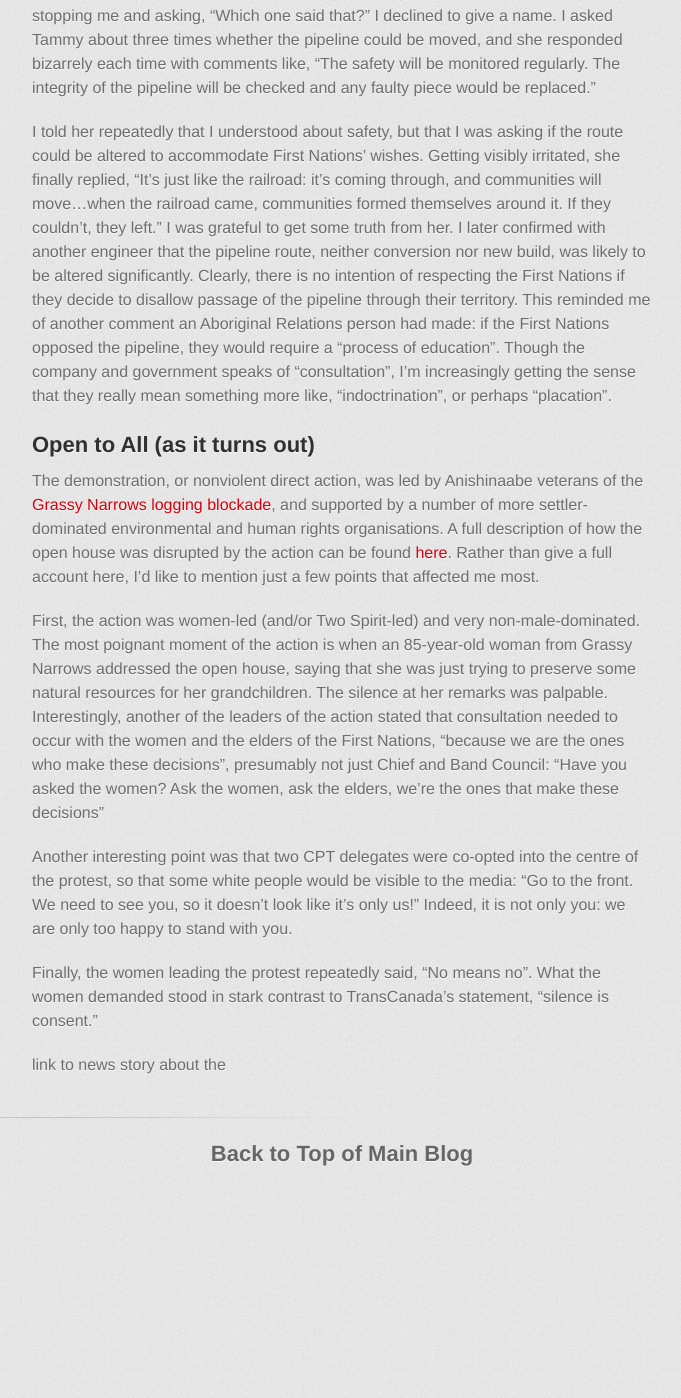
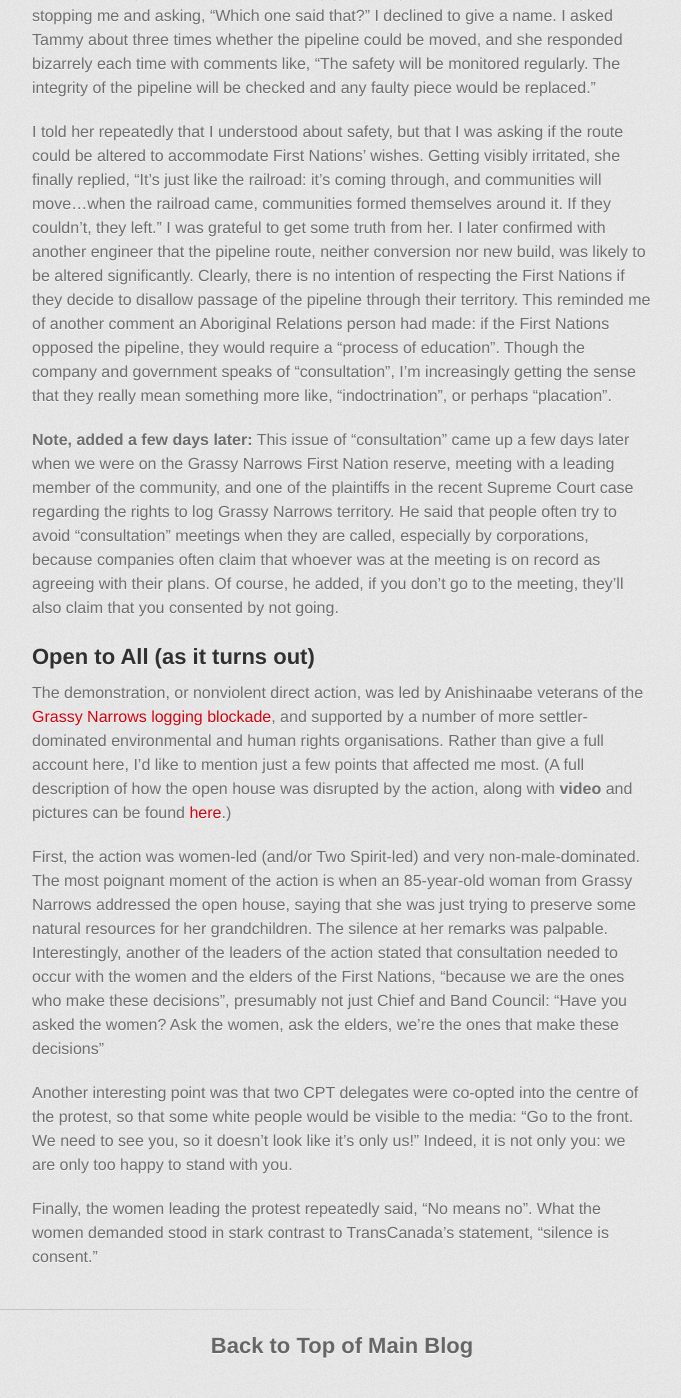
Before and after one commit to joelcw/joelcw.github.io, a Jekyll site: the page built from _posts/2014-08-12-pipeline.md, in a window 1280 px wide and 1400 px high, scrolled down 1301 px. Shown: the whole window, without its empty margins (298-979 px from the left). Built offline with Jekyll 4.4.1, drawn with Linux system fonts in a browser that asks for light colours; some web fonts are replaced; before the commit the page ends 2509 px from its top, so only the background shows below that.

Commit message:
new posts

```diff
--- a/_posts/2014-08-12-pipeline.md
+++ b/_posts/2014-08-12-pipeline.md
@@ -24,16 +24,16 @@
 
 I told her repeatedly that I understood about safety, but that I was asking if the route could be altered to accommodate First Nations' wishes. Getting visibly irritated, she finally replied, "It's just like the railroad: it's coming through, and communities will move...when the railroad came, communities formed themselves around it. If they couldn't, they left." I was grateful to get some truth from her. I later confirmed with another engineer that the pipeline route, neither conversion nor new build, was likely to be altered significantly. Clearly, there is no intention of respecting the First Nations if they decide to disallow passage of the pipeline through their territory. This reminded me of another comment an Aboriginal Relations person had made: if the First Nations opposed the pipeline, they would require a "process of education". Though the company and government speaks of "consultation", I'm increasingly getting the sense that they really mean something more like, "indoctrination", or perhaps "placation".
 
+**Note, added a few days later:** This issue of "consultation" came up a few days later when we were on the Grassy Narrows First Nation reserve, meeting with a leading member of the community, and one of the plaintiffs in the recent Supreme Court case regarding the rights to log Grassy Narrows territory. He said that people often try to avoid "consultation" meetings when they are called, especially by corporations, because companies often claim that whoever was at the meeting is on record as agreeing with their plans. Of course, he added, if you don't go to the meeting, they'll also claim that you consented by not going.
+
 
 
 ##Open to All (as it turns out)
 
-The demonstration, or nonviolent direct action, was led by Anishinaabe veterans of the [Grassy Narrows logging blockade](http://freegrassy.net), and supported by a number of more settler-dominated environmental and human rights organisations. A full description of how the open house was disrupted by the action can be found [here](). Rather than give a full account here, I'd like to mention just a few points that affected me most.
+The demonstration, or nonviolent direct action, was led by Anishinaabe veterans of the [Grassy Narrows logging blockade](http://freegrassy.net), and supported by a number of more settler-dominated environmental and human rights organisations. Rather than give a full account here, I'd like to mention just a few points that affected me most. (A full description of how the open house was disrupted by the action, along with **video** and pictures can be found [here](https://intercontinentalcry.org/anishinaabeg-loudly-oppose-transcanadas-energy-east-pipeline-at-kenora-open-house-25262/).)
 
 First, the action was women-led (and/or Two Spirit-led) and very non-male-dominated. The most poignant moment of the action is when an 85-year-old woman from Grassy Narrows addressed the open house, saying that she was just trying to preserve some natural resources for her grandchildren. The silence at her remarks was palpable. Interestingly, another of the leaders of the action stated that consultation needed to occur with the women and the elders of the First Nations, "because we are the ones who make these decisions", presumably not just Chief and Band Council: "Have you asked the women? Ask the women, ask the elders, we're the ones that make these decisions"
 
 Another interesting point was that two CPT delegates were co-opted into the centre of the protest, so that some white people would be visible to the media: "Go to the front. We need to see you, so it doesn't look like it's only us!" Indeed, it is not only you: we are only too happy to stand with you.
 
 Finally, the women leading the protest repeatedly said, "No means no". What the women demanded stood in stark contrast to TransCanada's statement, "silence is consent."
-
-link to news story about the
```
